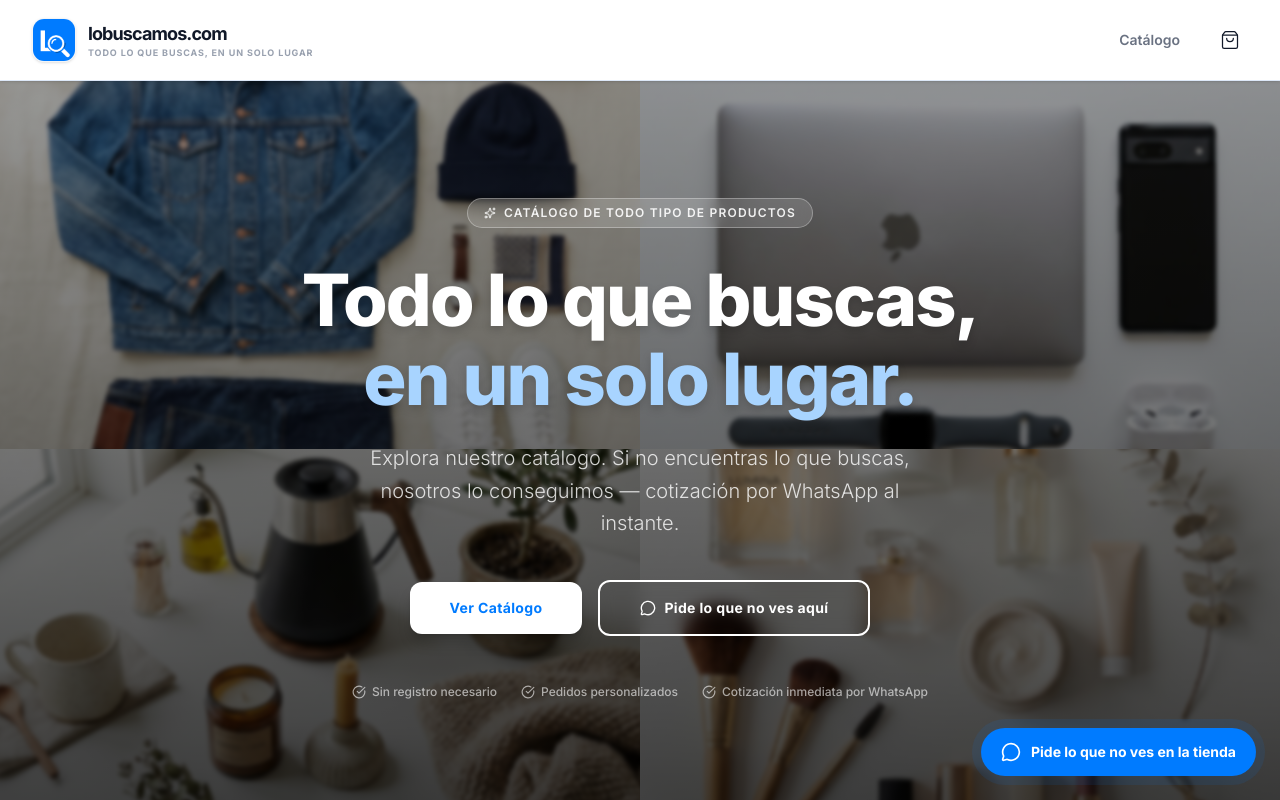
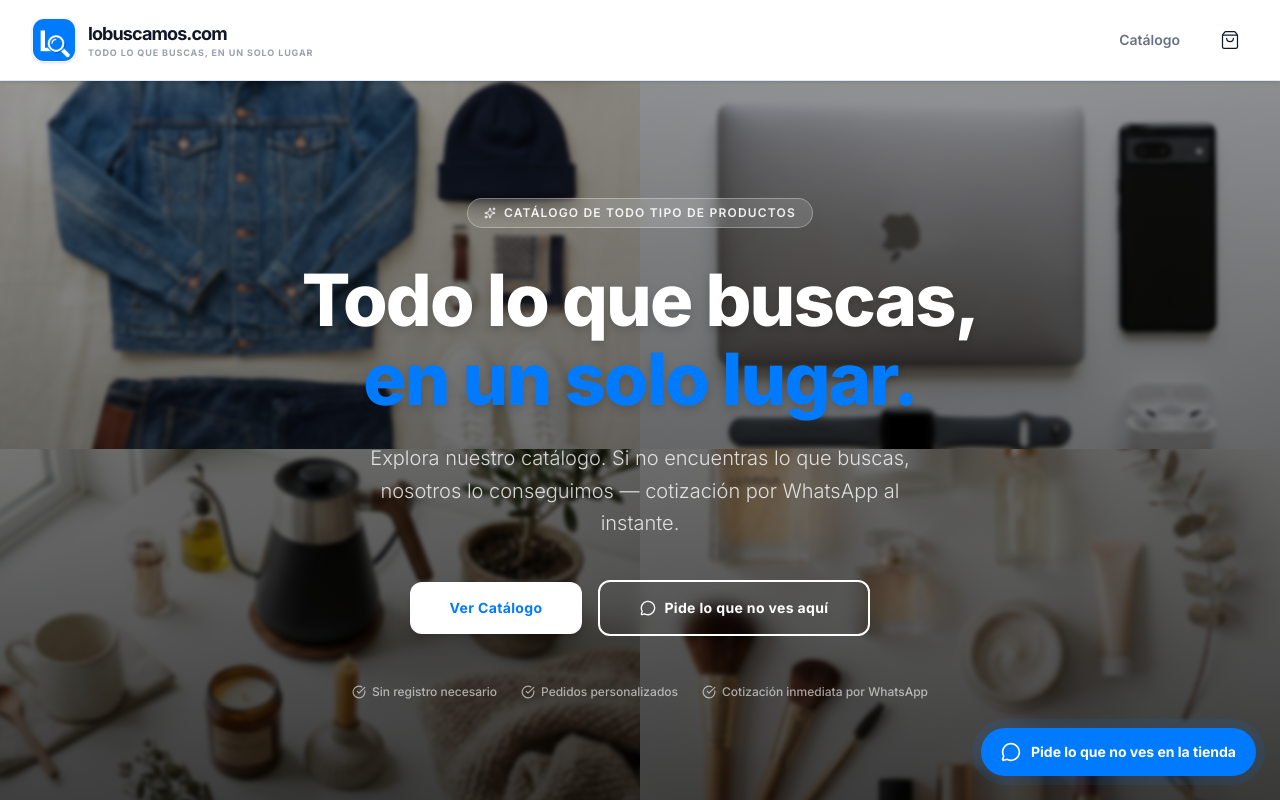
Before and after one commit to multiserviciosespecialescr/ecommerce, a Next.js app: page / in a window 1280 px wide. Shown: the top 800 px of the page. Built offline with nearby package versions, Linux system fonts and the light colour scheme.

Commit message:
UI: Unificar color del título del hero al azul de marca #007bff

```diff
--- a/src/app/page.tsx
+++ b/src/app/page.tsx
@@ -47,7 +47,7 @@ export default function Home() {
           {/* Título */}
           <h1 className="text-5xl sm:text-6xl lg:text-7xl font-extrabold text-white leading-[1.1] tracking-tight mb-6 drop-shadow-lg">
             Todo lo que buscas,<br/>
-            <span className="text-[#a8d4ff]">en un solo lugar.</span>
+            <span className="text-[#007bff]">en un solo lugar.</span>
           </h1>
 
           {/* Subtítulo */}
```
